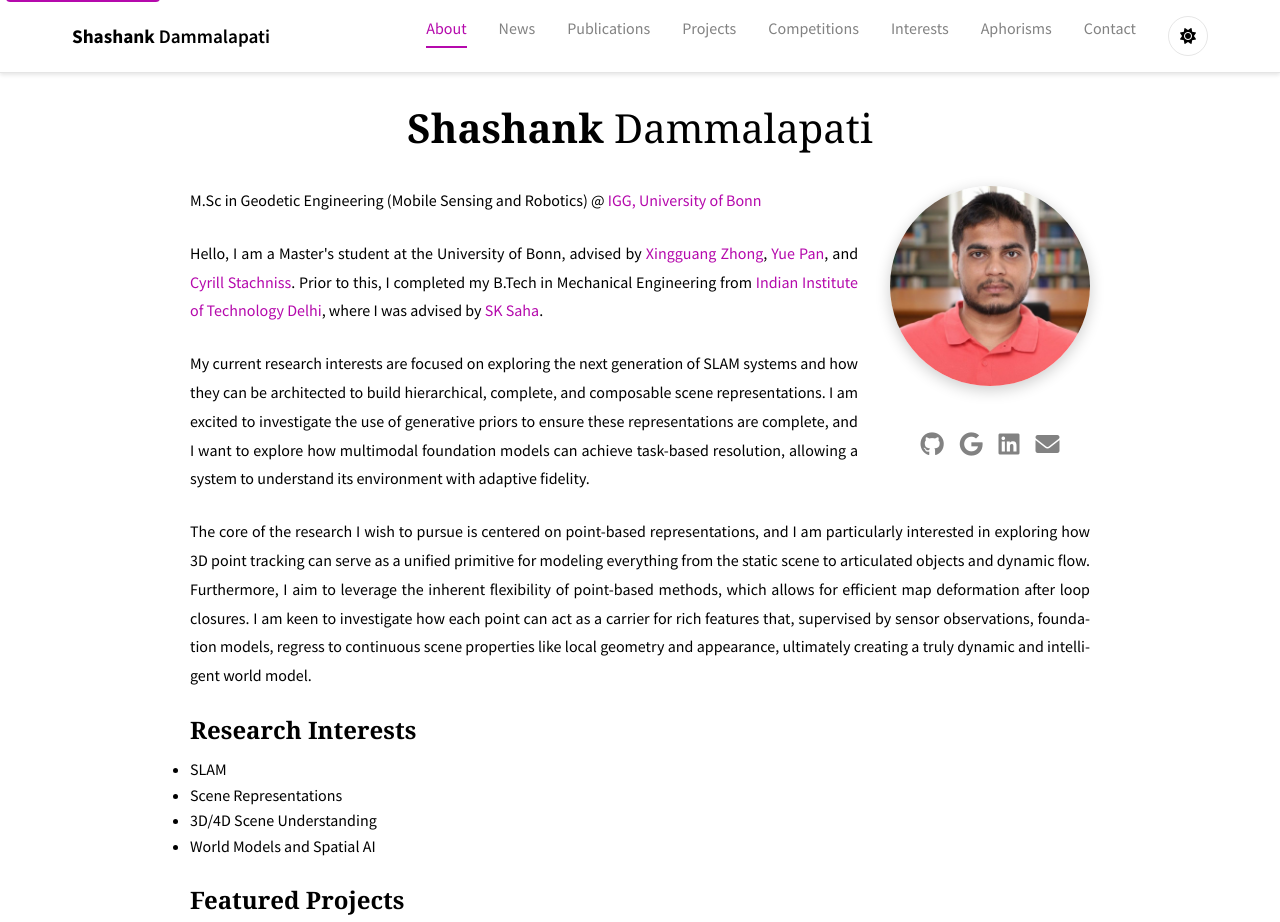
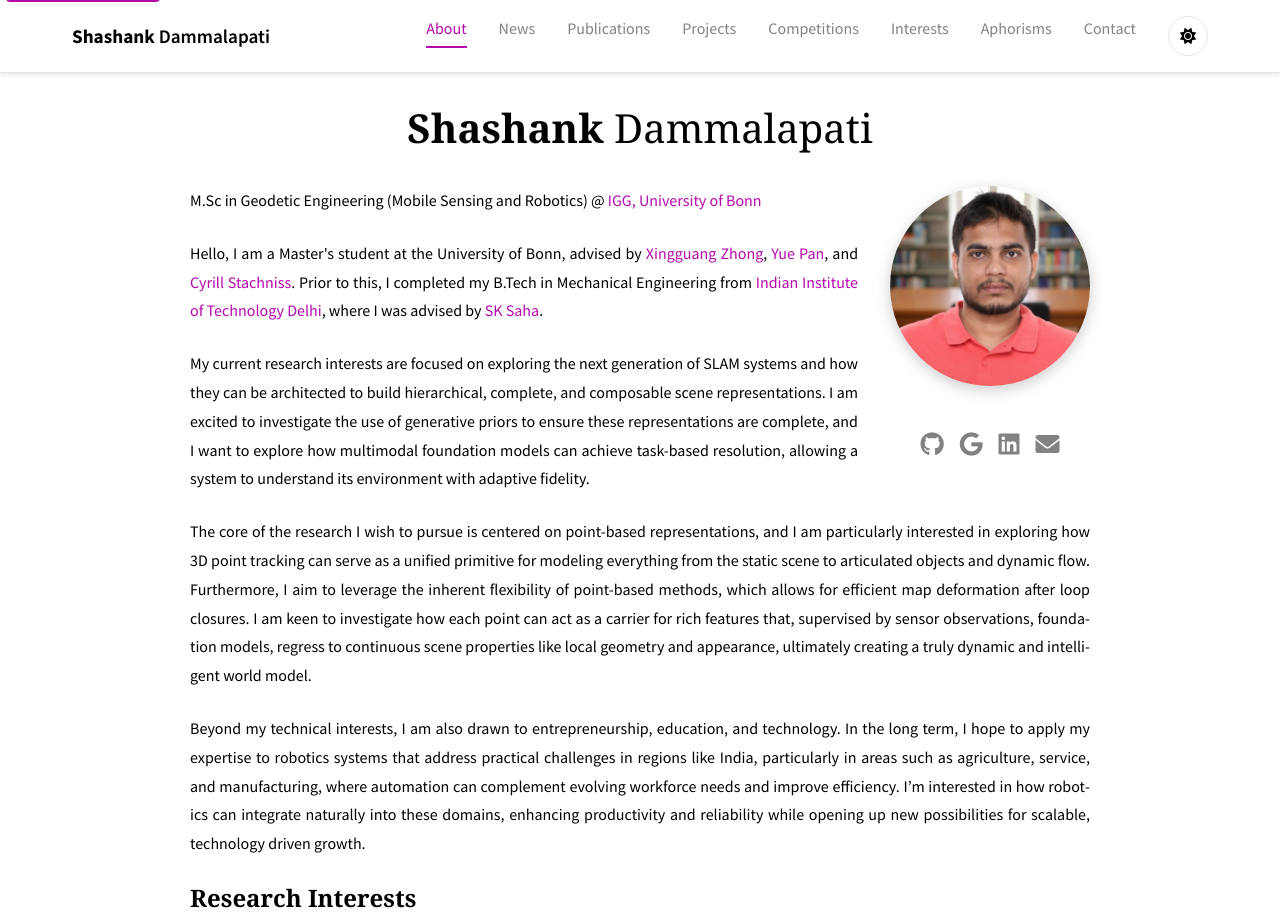
Before and after one commit to shashankyld/shashankyld.github.io, a plain HTML site: page index.html in a window 1280 px wide. Shown: the top 922 px of the page. Drawn offline with Linux system fonts and the light colour scheme; a web font is replaced by a local one.

Commit message:
New Changes in Design

```diff
--- a/index.html
+++ b/index.html
@@ -119,6 +119,10 @@
                                 as a unified primitive for modeling everything from the static scene to articulated objects and dynamic flow. Furthermore, I aim to leverage the inherent flexibility of point-based methods,
                                 which allows for efficient map deformation after loop closures. I am keen to investigate how each point can act as a carrier for rich features that, supervised by sensor observations, foundation models,
                                 regress to continuous scene properties like local geometry and appearance, ultimately creating a truly dynamic and intelligent world model.</p>
+
+                                <p>Beyond my technical interests, I am also drawn to entrepreneurship, education, and technology. In the long term, I hope to apply my expertise to robotics systems that address practical challenges
+                                    in regions like India, particularly in areas such as agriculture, service, and manufacturing, where automation can complement evolving workforce needs and improve efficiency.
+                                    I’m interested in how robotics can integrate naturally into these domains, enhancing productivity and reliability while opening up new possibilities for scalable, technology driven growth.</p>
 
 
                             <h3>Research Interests</h3>
```
